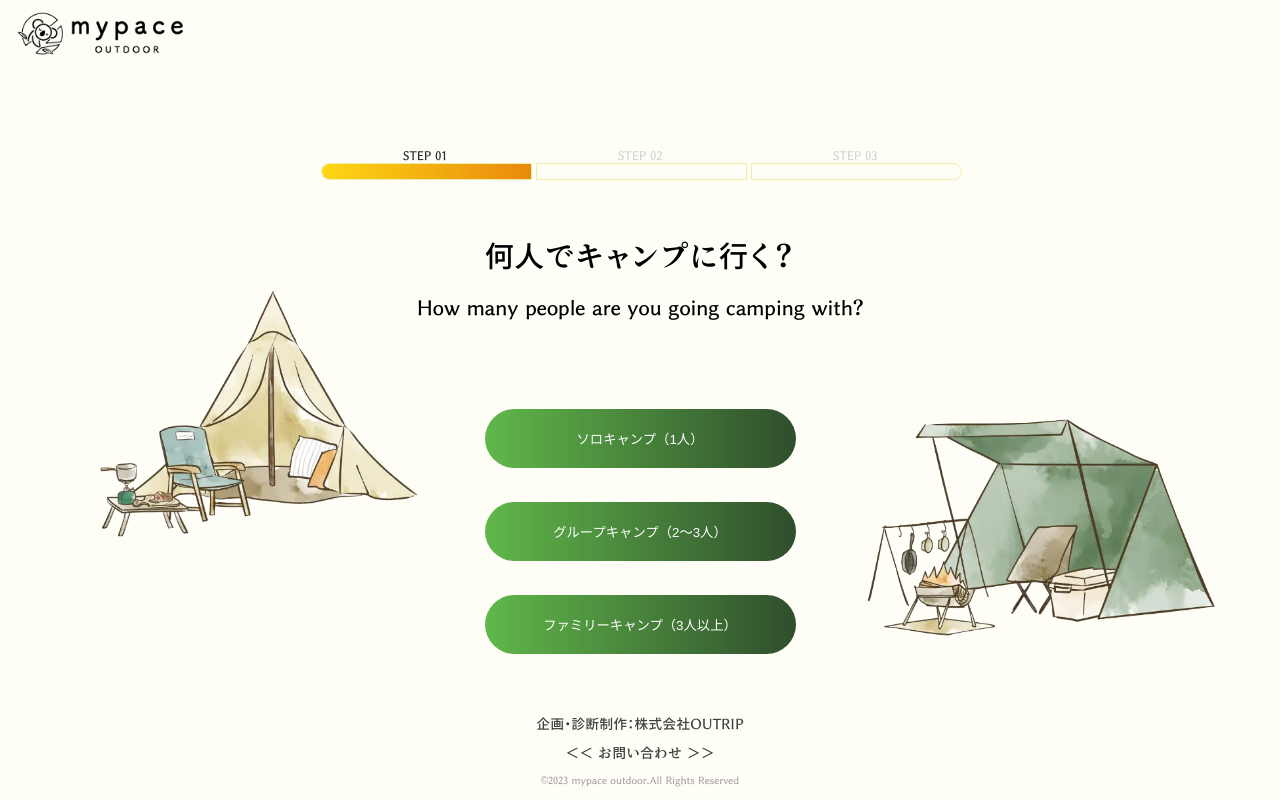
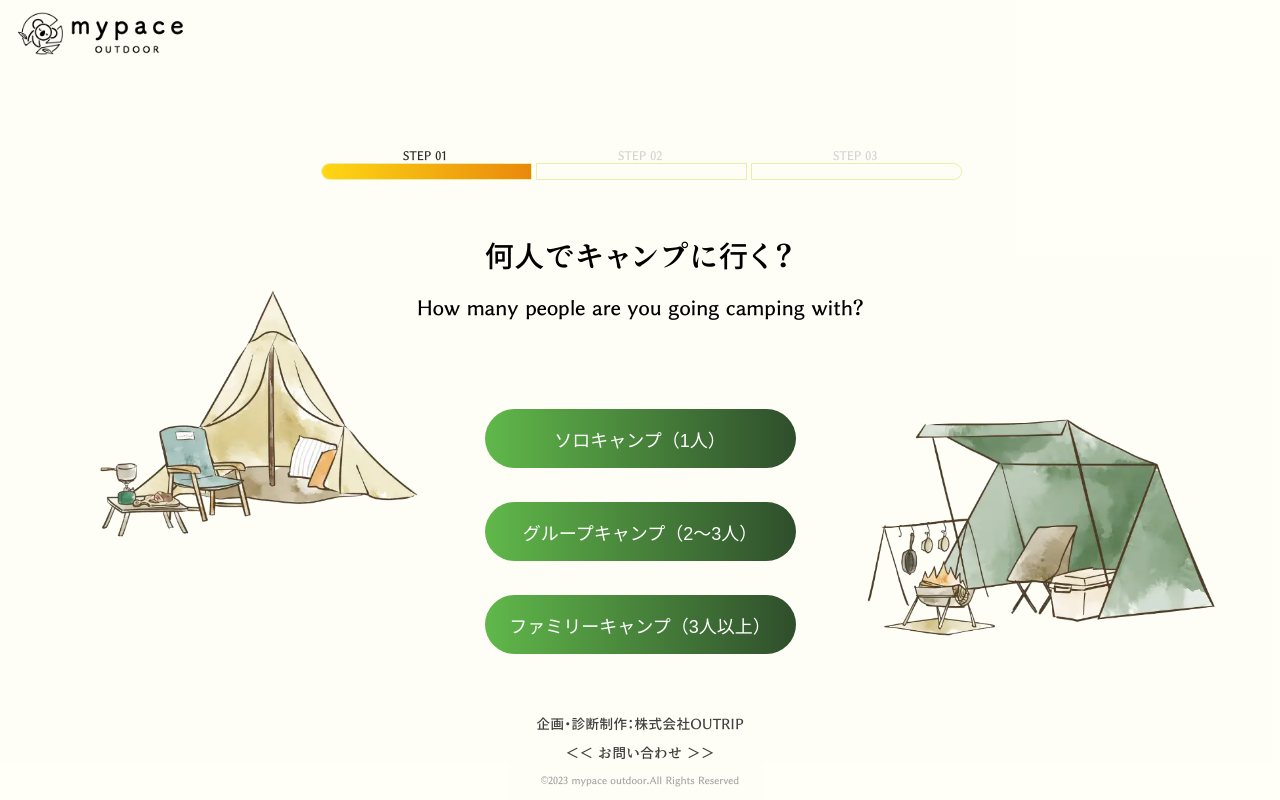
Before and after one commit to massy-yossy/tent-diagnose, a React (Vite) app: page / in a window 1280 px wide. Both pictures are taken after a click on the button "診断スタート". Built offline with nearby package versions, Linux system fonts and the light colour scheme; the HTML template or start-up script is replaced by a standard one; a web font is replaced by a local one.

Commit message:
testpage pc&sp complete

```diff
--- a/src/components/testpage/atoms/TestpageButton.tsx
+++ b/src/components/testpage/atoms/TestpageButton.tsx
@@ -19,11 +19,22 @@ const TestpageButton: FC<Props> = memo((props) => {
   );
 });
 
+
+const media600 = `
+@media screen and (max-width: 600px)
+`;
+
 const buttonStyle = css`
   background: linear-gradient(90deg, #60b84a, #2f4e2c);
   color: #fff;
   border-radius: 30px;
   display: block;
+  cursor: pointer;
+  font-size: 18px;
+  ${media600}
+  {
+    font-size: 15px;
+  }
 `;
 
 export default TestpageButton;
--- a/src/components/testpage/layout/TestpageLayout.tsx
+++ b/src/components/testpage/layout/TestpageLayout.tsx
@@ -26,10 +26,15 @@ const TestpageLayout: FC<tentpageType> = memo((props) => {
           />
         </div>
       </main>
-      <Footer css={footer}/>
+      <Footer css={footer} />
     </SideTentLayout>
   );
 });
+
+const media600 = `
+@media screen and (max-width: 600px)
+`;
+
 // メイン
 const main = css`
   height: 100svh;
@@ -45,12 +50,23 @@ const titleStyle = css`
   line-height: calc(40 / 30);
   font-weight: normal;
   margin-bottom: 18px;
-`
+  ${media600} {
+    font-size: 24px;
+    line-height: calc(32 / 24);
+    margin-bottom: 13px;
+  }
+`;
 const subtitleStyle = css`
-font-size: 20px;
-margin-bottom: 88px;
-line-height: calc(27 / 20);
-`
+  font-size: 20px;
+  margin-bottom: 88px;
+  line-height: calc(27 / 20);
+  ${media600}
+  {
+    font-size: 12px;
+    line-height: calc(16 / 12);
+    margin-bottom: 66px;
+  }
+`;
 //footer
 const footer = css`
   width: 100%;
--- a/src/components/testpage/molecules/ButtonContainer.tsx
+++ b/src/components/testpage/molecules/ButtonContainer.tsx
@@ -5,8 +5,7 @@ import { tentpageType } from "../../../types/tentpageType";
 import { css } from "@emotion/react";
 
 const ButtonContainer: FC<tentpageType> = memo((props) => {
-
-  const { question1, question2, question3, buttonSize} = props
+  const { question1, question2, question3, buttonSize } = props;
 
   const { onClickAddAnswerType } = useAnswerAddArray();
 
@@ -34,11 +33,17 @@ const ButtonContainer: FC<tentpageType> = memo((props) => {
   );
 });
 
+const media600 = `
+@media screen and (max-width: 600px)
+`;
 const buttonContainer = css`
   display: flex;
   align-items: center;
   flex-direction: column;
   gap: 34px;
+  ${media600} {
+    gap: 15px;
+  }
 `;
 
 export default ButtonContainer;
--- /dev/null
+++ b/src/components/testpage/molecules/StepNumberLine.tsx
@@ -0,0 +1,103 @@
+import { css, keyframes } from "@emotion/react";
+import { FC, memo } from "react";
+
+type Props = {
+  stepNumber: number;
+  answerLength: number;
+};
+
+const StepNumberLine: FC<Props> = memo((props) => {
+  const { stepNumber, answerLength } = props;
+  return (
+    <div css={block}>
+      <span css={[text, answerLength === stepNumber - 1 && textBold]}>
+        STEP 0{stepNumber}
+      </span>
+      <div
+        css={
+          stepNumber === 1
+            ? [lineWrapper, left]
+            : stepNumber === 3
+            ? [lineWrapper, right]
+            : lineWrapper
+        }
+      >
+        {answerLength >= stepNumber - 1 && (
+          <div
+            css={[
+              line,
+              answerLength === stepNumber - 1 && lineAnime,
+              stepNumber === 1 ? lineLeft : stepNumber === 3 ? lineRight : {},
+            ]}
+          ></div>
+        )}
+      </div>
+    </div>
+  );
+});
+
+const media600 = `
+@media screen and (max-width: 600px)
+`;
+
+const fullLineAnime = keyframes`
+  from {
+    width: 0%;
+  }
+  to{
+    width: 100%;
+  }
+`;
+const block = css`
+  text-align: center;
+  width: 209px;
+  ${media600} {
+    width: 100px;
+  }
+`;
+//テキスト
+const text = css`
+  font-size: 12px;
+  line-height: calc(16 / 12);
+  color: #d5d3d3;
+  ${media600} {
+    font-size: 8px;
+    line-height: calc(11 / 8);
+  }
+`;
+const textBold = css`
+  color: #2b2a2a;
+`;
+
+const lineWrapper = css`
+  width: 100%;
+  height: 15px;
+  border: 1px solid #eaefa7;
+  ${media600}
+  {
+    height: 10px;
+  }
+`;
+const left = css`
+  border-radius: 50px 0 0 50px;
+`;
+const right = css`
+  border-radius: 0 50px 50px 0;
+`;
+
+const line = css`
+  width: 100%;
+  height: 100%;
+  background: linear-gradient(90deg, #fed714, #e9890c);
+`;
+
+const lineAnime = css`
+  animation: ${fullLineAnime} 0.5s forwards;
+`;
+const lineLeft = css`
+  border-radius: 50px 0 0 50px;
+`;
+const lineRight = css`
+  border-radius: 0 50px 50px 0;
+`;
+export default StepNumberLine;
--- a/src/components/testpage/organisms/StepLine.tsx
+++ b/src/components/testpage/organisms/StepLine.tsx
@@ -1,87 +1,26 @@
-import { css, keyframes } from "@emotion/react";
+import { css } from "@emotion/react";
 import { FC, memo } from "react";
 import { useAnswer } from "../../../hooks/useAnswer";
+import StepNumberLine from "../molecules/StepNumberLine";
 
 const StepLine: FC = memo(() => {
   const { answer } = useAnswer();
 
   return (
     <div css={container}>
-      <div css={block}>
-        <span css={[text, answer.length === 0 && textBold]}>STEP 01</span>
-        <div css={[lineWrapper, left]}>
-          {answer.length >= 0 && <div css={[line, lineLeft, answer.length === 0 && lineAnime]}></div>}
-        </div>
-      </div>
-      <div css={block}>
-        <span css={[text, answer.length === 1 && textBold]}>STEP 02</span>
-        <div css={lineWrapper}>
-          {answer.length >= 1 && <div css={[line, answer.length === 1 && lineAnime]}></div>}
-        </div>
-      </div>
-      <div css={block}>
-        <span css={[text, answer.length === 2 && textBold]}>STEP 03</span>
-        <div css={[lineWrapper, right]}>
-          {answer.length >= 2 && <div css={[line, lineRight, answer.length === 2 && lineAnime]}></div>}
-        </div>
-      </div>
+      <StepNumberLine  stepNumber={1} answerLength={answer.length}/>
+      <StepNumberLine  stepNumber={2} answerLength={answer.length}/>
+      <StepNumberLine  stepNumber={3} answerLength={answer.length}/>
     </div>
   );
 });
 
-const fullLineAnime = keyframes`
-  from {
-    width: 0%;
-  }
-  to{
-    width: 100%;
-  }
-`;
+
 
 const container = css`
   display: flex;
   gap: 6px;
   margin-bottom: 57px;
 `;
-const block = css`
-  text-align: center;
-  width: 209px;
-`;
-//テキスト
-const text = css`
-  font-size: 12px;
-  line-height: calc(16 / 12);
-  color: #d5d3d3;
-`;
-const textBold = css`
-  color: #2b2a2a;
-`;
 
-const lineWrapper = css`
-  width: 100%;
-  height: 15px;
-  border: 1px solid #eaefa7;
-`;
-const left = css`
-  border-radius: 50px 0 0 50px;
-`;
-const right = css`
-  border-radius: 0 50px 50px 0;
-`;
-
-const line = css`
-  width: 100%;
-  height: 100%;
-  background: linear-gradient(90deg, #fed714, #e9890c);
-`;
-
-const lineAnime = css`
-  animation: ${fullLineAnime} 0.5s forwards;
-`;
-const lineLeft = css`
-  border-radius: 50px 0 0 50px;
-`;
-const lineRight = css`
-  border-radius: 0 50px 50px 0;
-`;
 export default StepLine;
--- a/src/components/testpage/questionsData/Question1.tsx
+++ b/src/components/testpage/questionsData/Question1.tsx
@@ -1,4 +1,4 @@
-import {FC, memo} from "react"
+import { FC, memo } from "react";
 import { css } from "@emotion/react";
 import TestpageLayout from "../layout/TestpageLayout";
 
@@ -15,9 +15,16 @@ const Question1: FC = memo(() => {
   );
 });
 
+const media600 = `
+@media screen and (max-width: 600px)
+`;
 const buttonSize = css`
-width: 311px;
-height: 59px;
-`
+  width: 311px;
+  height: 59px;
+  ${media600} {
+    width: 238px;
+    height: 48px;
+  }
+`;
 
 export default Question1;
--- a/src/components/testpage/questionsData/Question2.tsx
+++ b/src/components/testpage/questionsData/Question2.tsx
@@ -1,4 +1,4 @@
-import { FC, memo } from "react"
+import { FC, memo } from "react";
 
 import TestpageLayout from "../layout/TestpageLayout";
 import { css } from "@emotion/react";
@@ -15,8 +15,16 @@ const Question2: FC = memo(() => {
     />
   );
 });
+const media600 = `
+@media screen and (max-width: 600px)
+`;
+
 const buttonSize = css`
-width: 200px;
-height: 59px;
-`
+  width: 200px;
+  height: 59px;
+  ${media600} {
+    width: 200px;
+    height: 48px;
+  }
+`;
 export default Question2;
--- a/src/components/testpage/questionsData/Question3.tsx
+++ b/src/components/testpage/questionsData/Question3.tsx
@@ -16,9 +16,15 @@ const Question3: FC = memo(() => {
   );
 });
 
+const media600 = `
+@media screen and (max-width: 600px)
+`;
 const buttonSize = css`
-width: 311px;
-height: 59px;
-`
-
+  width: 311px;
+  height: 59px;
+  ${media600} {
+    width: 238px;
+    height: 48px;
+  }
+`;
 export default Question3;
```
